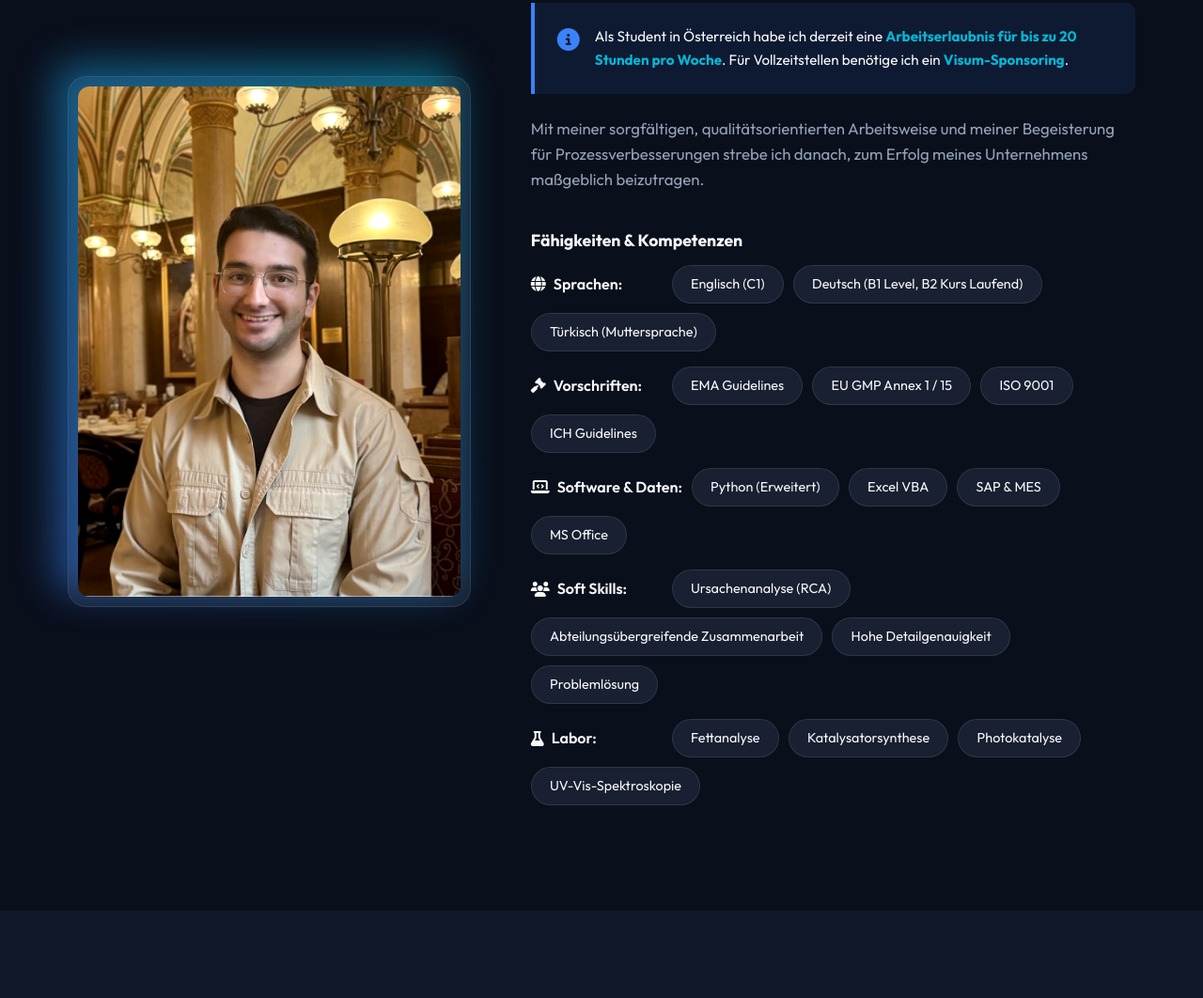
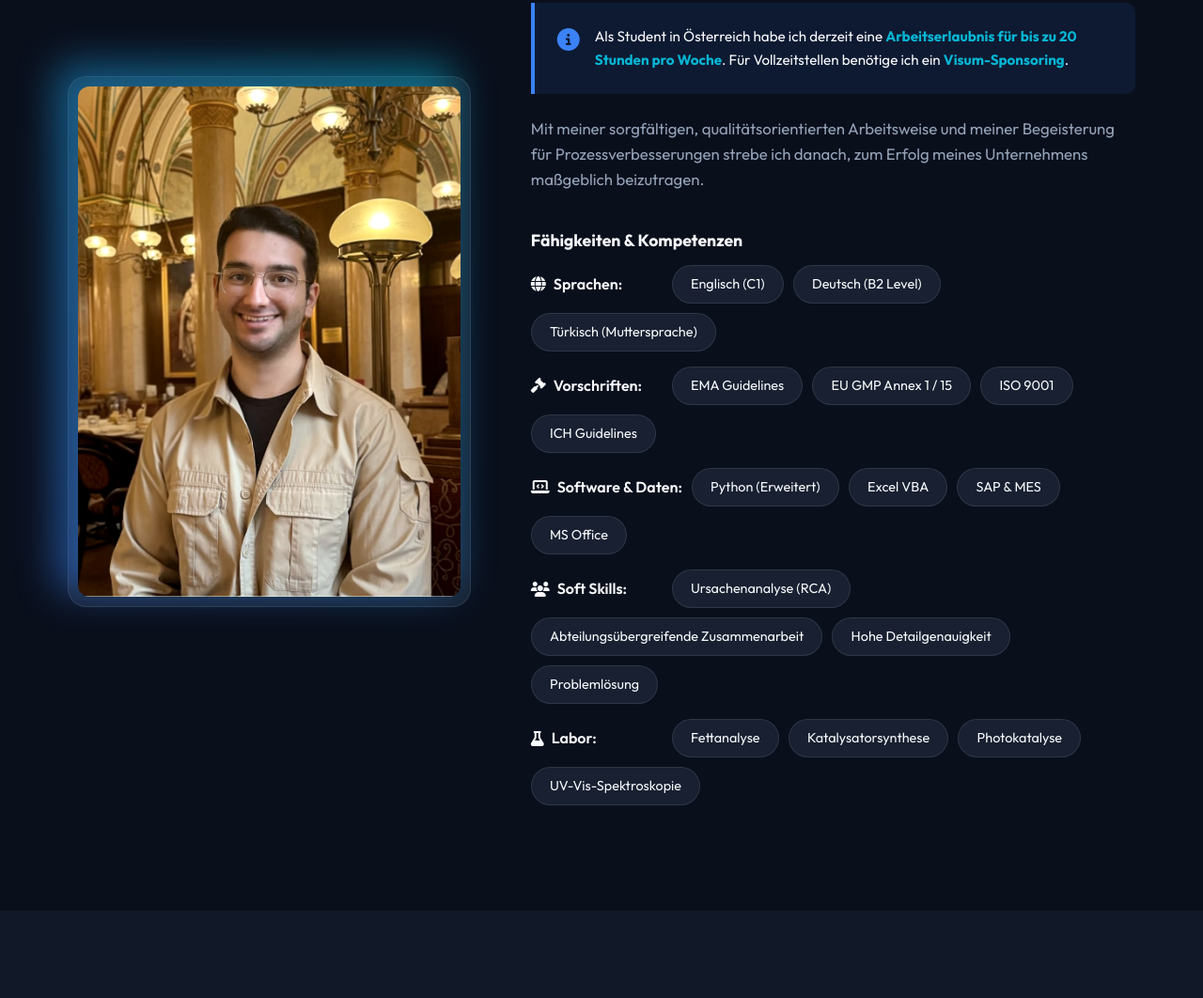
Before and after one commit to erenardakaplan12/erenardakaplan12.github.io, a plain HTML site: page index-de.html in a window 1280 px wide. Shown: the part 1138-2200 px from the top of the page at 94% size. Drawn offline with Linux system fonts and the light colour scheme.

Commit message:
Update index-de.html

```diff
--- a/index-de.html
+++ b/index-de.html
@@ -95,7 +95,7 @@
                         <div class="skills-category">
                             <span class="category-label"><i class="fas fa-globe"></i> Sprachen:</span>
                             <span class="skill-pill">Englisch (C1)</span>
-                            <span class="skill-pill">Deutsch (B1 Level, B2 Kurs Laufend)</span>
+                            <span class="skill-pill">Deutsch (B2 Level)</span>
                             <span class="skill-pill">Türkisch (Muttersprache)</span>
                         </div>
 
```
